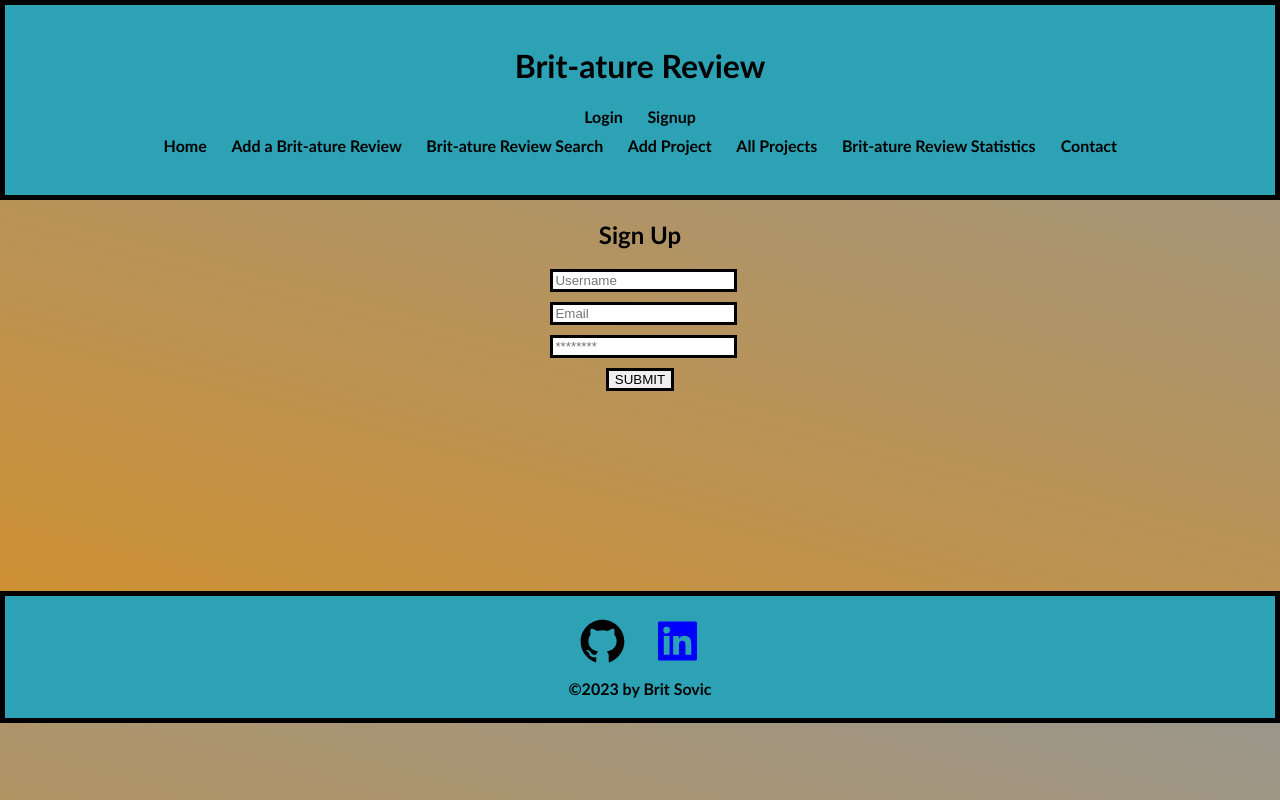
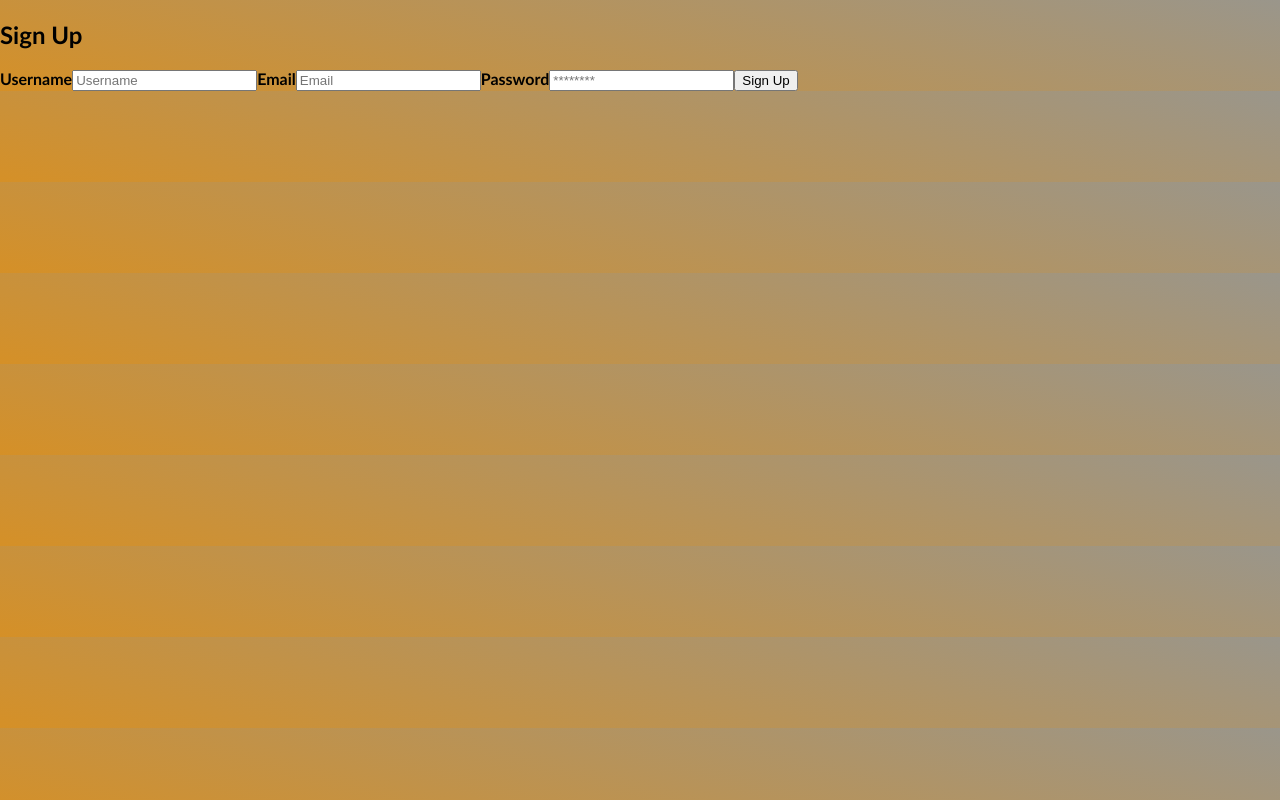
Before and after one commit to bsovic23/literature-review, a React (Create React App) app in the folder client/: page /signup in a window 1280 px wide. Built offline with nearby package versions, Linux system fonts and the light colour scheme.

Commit message:
restructure of landing page/login/signup

```diff
--- a/client/src/App.js
+++ b/client/src/App.js
@@ -5,17 +5,14 @@ import { BrowserRouter as Router, Routes, Route } from 'react-router-dom';
 // middleware fx essentially used to grab token, combine with httplink
 import { setContext } from '@apollo/client/link/context';
 
-// Imported Components
-import Header from './components/Header';
-import Footer from './components/Footer';
-
 // Imported Pages
+import LandingPage from './pages/LandingPage';
 import Home from './pages/Home';
 import Login from './pages/Login';
 import NoMatch from './pages/NoMatch';
 import Profile from './pages/Profile';
 import Project from './pages/Project';
-import Signup from './pages/Signup';
+import SignUp from './pages/SignUp';
 import AddProject from './pages/AddProject';
 import Contact from './pages/Contact';
 import Stats from './pages/Stats';
@@ -46,11 +43,13 @@ function App() {
     <ApolloProvider client={client}>
       <Router>
         <div>
-          <Header />
-          <div>
           <Routes>
             <Route
             path="/"
+            element={<LandingPage />}
+            />
+              <Route
+            path="/home"
             element={<Home />}
             />
             <Route
@@ -59,7 +58,7 @@ function App() {
             />
             <Route
             path="/signup"
-              element={<Signup />}
+            element={<SignUp />}
             />
             <Route
             path="/single-entry"
@@ -81,19 +80,15 @@ function App() {
             path="/stats"
             element={<Stats />}
             />
+            <Route path="/profile">
+              <Route path=":username" element={<Profile />} />
+              <Route path="" element={<Profile />} />
+            </Route>
             <Route
               path="*"
               element={<NoMatch />}
             />
           </Routes>
-            <Routes>
-              <Route path="/profile">
-                <Route path=":username" element={<Profile />} />
-                <Route path="" element={<Profile />} />
-              </Route>
-            </Routes>
-          </div>
-          <Footer />
         </div>
       </Router>
     </ApolloProvider>
--- a/client/src/index.css
+++ b/client/src/index.css
@@ -18,6 +18,7 @@ body {
 }
 
 /* ==================================================== */
+
 /* CSS Table of Contents
 1. Header
 2. Footer
@@ -79,22 +80,7 @@ footer {
 }
 
 /* 3. Signup and login */
-.signup-card, .login {
-  text-align: center;
-}
 
-.signup input, .login input {
-  display: var(--input-display);
-  margin-top: var(--input-margin-top);
-  margin-bottom: var(--input-margin-bottom);
-  margin-left: var(--input-margin-left);
-  border: var(--input-border);
-}
-
-.signup-form-btn, .login-form-btn {
-  border: black 3px solid;
-  margin-bottom: 200px;
-}
 
 /* Home */
 .home h1 {
--- a/client/src/pages/Home.js
+++ b/client/src/pages/Home.js
@@ -10,12 +10,6 @@ import LitReviewList from '../components/LitReviewList';
 const Home = () => {
     const { loading, data } = useQuery(QUERY_LITREVIEWS);
 
-    // litEntries is the graphql point pulling from
-    /*
-        Saving the data from the litEntries graphql point
-        to the const litReviews which is used to send below
-        to the component
-    */
     const litReviews = data?.litReviews || [];
 
     const loggedIn = Auth.loggedIn();
--- /dev/null
+++ b/client/src/pages/LandingPage.js
@@ -0,0 +1,45 @@
+import React, { useState } from 'react';
+
+// Component Imports
+import Login from './Login';
+import SignUp from './SignUp';
+
+// Functions
+
+const LandingPage = () => {
+
+    // Blank, Login, or Sign Up View
+    const [formView, setFormView] = useState('');
+
+    return(
+        <section id='landing-page'>
+            <div>
+                <h1>Brit-ature Review</h1>
+                <div>
+                    <button onClick={() => setFormView("login")}>
+                        Login
+                    </button>
+                    <button onClick={() => setFormView("signup")}>
+                        Sign Up
+                    </button>
+                </div>
+            </div>
+            <div>
+                {formView === 'login' ? (
+                    <div>
+                        < Login />
+                    </div>
+                ) : formView === 'signup' ? (
+                    <div>
+                        < SignUp />
+                    </div>
+                ) : null}
+            </div>
+            <div>
+                Slide show of examples
+            </div>
+        </section>
+    )
+};
+
+export default LandingPage;
--- a/client/src/pages/Login.js
+++ b/client/src/pages/Login.js
@@ -5,7 +5,8 @@ import { MUTATION_LOGIN } from '../utils/mutations';
 
 import Auth from '../utils/auth';
 
-const Login = (props) => {
+const Login = () => {
+
     const [formState, setFormState] = useState({ username: '', password: ''});
 
     const [login, { error }] = useMutation(MUTATION_LOGIN);
@@ -30,6 +31,7 @@ const Login = (props) => {
             });
 
         Auth.login(data.login.token);
+        window.location.href = '/home';
 
         } catch (e) {
             console.error(e);
@@ -43,14 +45,23 @@ const Login = (props) => {
             </div>
             <div class="login-form">
                 <form onSubmit={handleFormSubmit}>
+                    <label
+                    for='username'
+                    >
+                    Username:
+                    </label>
                     <input
+                    type= 'text'
                     placeholder='Your username'
                     name= 'username'
-                    type= 'text'
-                    id= 'username'
                     value= {formState.username}
                     onChange={handleChange}
                     />
+                    <label
+                    for='password'
+                    >
+                    Password:
+                    </label>
                     <input
                     placeholder='********'
                     name= 'password'
--- a/client/src/pages/Signup.js
+++ b/client/src/pages/Signup.js
@@ -1,11 +1,11 @@
 import React, { useState } from 'react';
 
 import { useMutation } from '@apollo/client';
-import { MUTATION_ADD_USER, MUTATION_LOGIN } from '../utils/mutations';
+import { MUTATION_ADD_USER } from '../utils/mutations';
 
 import Auth from '../utils/auth';
 
-const Signup = () =>{
+const SignUp = () =>{
 
     const [formState, setFormState] = useState({ username: '', email: '', password: ''});
 
@@ -31,6 +31,7 @@ const Signup = () =>{
     });
 
     Auth.login(data.addUser.token);
+    window.location.href = '/home';
 
     } catch (e) {
         console.error(e);
@@ -43,29 +44,44 @@ const Signup = () =>{
                 <h2>Sign Up</h2>
                 <div>
                     <form class="signup-form" onSubmit={handleFormSubmit}>
+                        <label
+                        for='username'
+                        >
+                        Username
+                        </label>
                         <input
+                            type='text'
                             placeholder='Username'
                             name='username'
-                            id='username'
                             value={formState.username}
                             onChange={handleChange}
                         />
+                        <label
+                        for='email'
+                        >
+                        Email
+                        </label>
                         <input
+                            type='text'
                             placeholder='Email'
                             name='email'
-                            id='email'
                             value={formState.email}
                             onChange={handleChange}
                         />
+                        <label
+                        for='password'
+                        >
+                        Password
+                        </label>
                         <input
+                            type='text'
                             placeholder='********'
                             name='password'
-                            id='password'
                             value={formState.password}
                             onChange={handleChange}
                         />
                         <button type="submit" class="signup-form-btn">
-                            SUBMIT
+                            Sign Up
                         </button>
                     </form>
                     {error && <div>Sign up failed</div>}
@@ -75,4 +91,4 @@ const Signup = () =>{
     )
 };
 
-export default Signup;
+export default SignUp;
```
Lines whose indentation alone changed are shown as unchanged.
